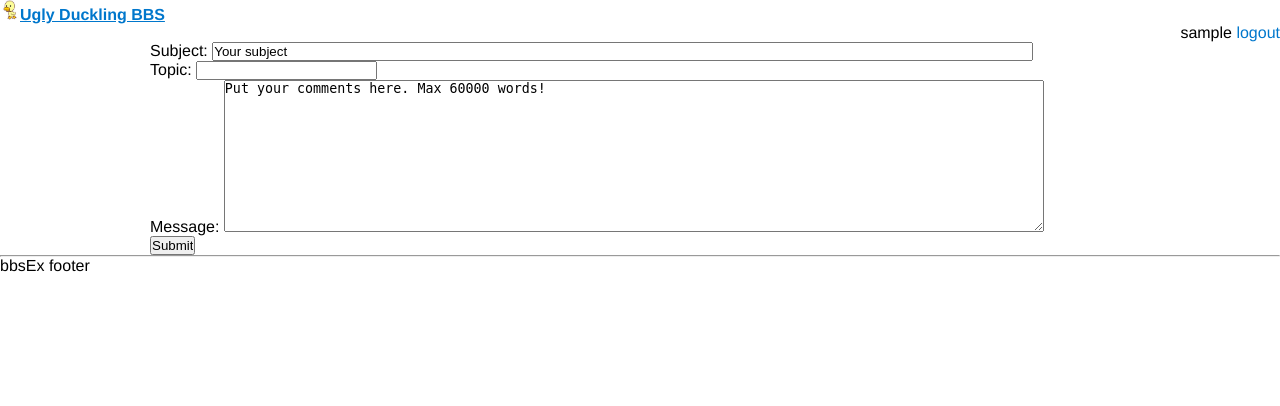
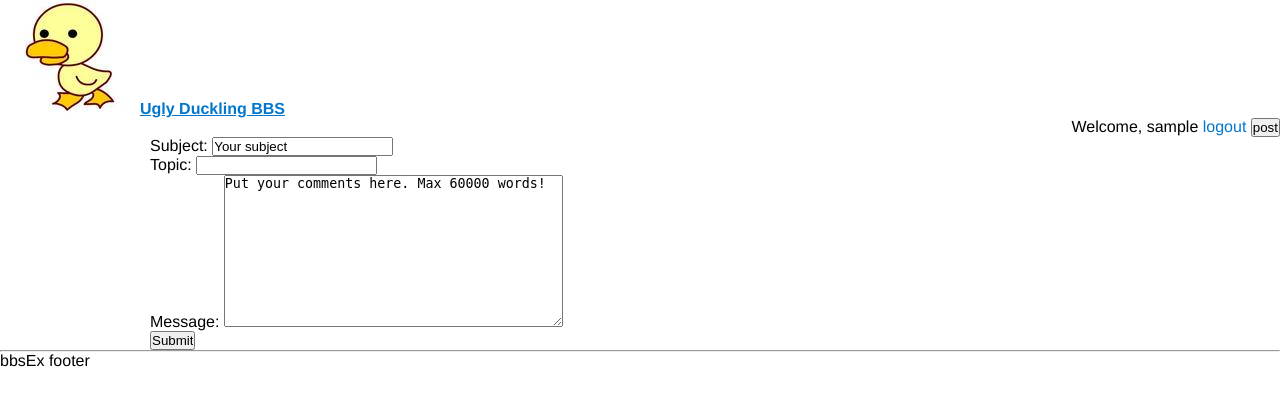
Before and after one commit to Albert-Chan/uglyDuckling, a Django app: page /p/ in a window 1280 px wide. Shown: the top 406 px of the page. Run offline with Django 3.2, Linux system fonts and the light colour scheme; the visitor is signed in with stand-in values (Sample User, id 1); data that the repository does not hold is empty; some libraries are stand-ins or nearby versions.

Commit message:
JSON test code

```diff
--- a/bbsEx/bbsEx/static/js/posts/posts.js
+++ b/bbsEx/bbsEx/static/js/posts/posts.js
@@ -8,3 +8,12 @@ $(function() {
         });
     });
 });
+
+$(function() {
+    $(".test_json").click(function() {
+    	$.getJSON("/jsonp/", function(json){
+    		for(i = 0; i < json.length; i++)
+    			alert(json[i].content);
+    	});
+    });
+});
--- a/bbsEx/bbsEx/templates/base.html
+++ b/bbsEx/bbsEx/templates/base.html
@@ -7,7 +7,7 @@
     <link rel="shortcut icon" type="image/x-icon" href="/site_static/duckling.ico" />
 </head>
 <body>
-    <h1><a href="/p"><img src="/site_static/duckling.jpg" style="width: 20px; height: 20px">Ugly Duckling BBS</a></h1>
+    <h1><a href="/p"><img src="/site_static/duckling.jpg">Ugly Duckling BBS</a></h1>
     {% block content %}
     {% endblock %}
 
--- a/bbsEx/bbsEx/templates/posts/post_base.html
+++ b/bbsEx/bbsEx/templates/posts/post_base.html
@@ -15,12 +15,13 @@
 {% endblock %} {% block content%}
 <div class="banner" style="text-align: right">
   <span>
-  	{{ user }}
+  	Welcome, {{ user }}
   </span>
   <span>
     <a href="/logout">
       logout
     </a>
+    <input type="button" class="test_json" value="post"/>
   </span>
 </div>
 <div class="container">
--- a/bbsEx/bbsEx/urls.py
+++ b/bbsEx/bbsEx/urls.py
@@ -4,7 +4,7 @@ from django.conf.urls import patterns, include
 from django.contrib import admin
 from django.contrib.auth.views import login, logout
 from posts.views import p, posts, t, comment, delete, select_topic, \
-    get_candidates, add_topic
+    get_candidates, add_topic, posts_json
 # Uncomment the next two lines to enable the admin:
 admin.autodiscover()
 
@@ -32,4 +32,5 @@ urlpatterns = patterns('',
     (r'^q_topic/(.+)$', get_candidates),
     (r'^add_topic/$', add_topic),
     (r'^select_topic/(\d+)/(\d+)$', select_topic),
+    (r'^jsonp/$', posts_json),
 )
--- a/bbsEx/posts/models.py
+++ b/bbsEx/posts/models.py
@@ -37,6 +37,10 @@ class Post(models.Model):
         return self.subject
     def getValidLink(self):
         return "/p/" + str(self.id) + '/' + self.subject.replace(' ','-')
+    def toJSon(self):
+        return {"subject":self.subject.__str__(), "keywords":self.keywords.__str__(),
+                 "content":self.content.__str__(), "author":self.author.__str__(), "time":self.time.__str__(), "topic":self.topic.__str__()}
+
 
 class PostHistory(models.Model):
     post = models.ForeignKey(Post)
--- a/bbsEx/posts/views.py
+++ b/bbsEx/posts/views.py
@@ -47,6 +47,7 @@ def p(request, post_id):
     return render_to_response('posts/post.html', {'current_posts' : current_posts, 'reply_form' : form, 'comments' : comments}, context_instance=RequestContext(request))
 
 def process(comments):
+
 #     copy = list(comments)
 #     i = 0
 #     while i < len(copy):
@@ -129,6 +130,16 @@ def posts(request):
         post.reply_count = len(Reply.objects.filter(post=post))
     return doPost(request, current_posts)
 
+import json
+
+def posts_json(request):
+    current_posts = Post.objects.order_by('-time')
+    retVal = []
+    for post in current_posts:
+        retVal.append(post.toJSon())
+    return HttpResponse(json.dumps(retVal), content_type="application/json")
+    return
+
 def get_candidates(request, query_string):
     candidates = Topic.objects.filter(name__contains=query_string)
     return render_to_response('topic/candidates.html', {'candidates': candidates,})
@@ -154,9 +165,9 @@ def add_topic(request):
     return HttpResponseRedirect('/login/', context_instance=RequestContext(request))
 
 class PostsForm(forms.Form):
-    subject = forms.CharField(max_length=100, widget=forms.TextInput(attrs={'size':100}))
+    subject = forms.CharField(max_length=100)
     topic = forms.CharField(max_length=48, required=False)
-    message = forms.CharField(widget=forms.Textarea(attrs={'rows': 10, 'cols':100}))
+    message = forms.CharField(widget=forms.Textarea)
 
 class ReplyForm(forms.Form):
     content = forms.CharField(widget=forms.Textarea)
```
